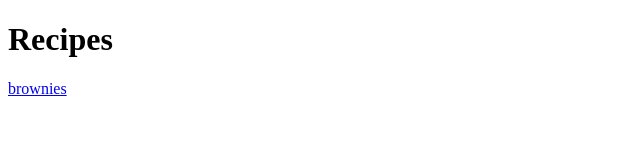
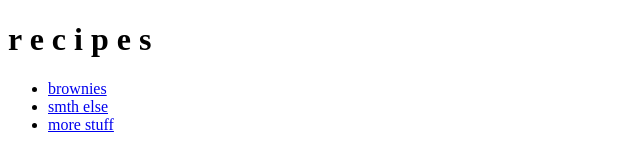
Before and after one commit to xoctavio/odin-recipes-02, a plain HTML site: page index.html in a window 1280 px wide. Shown: the whole page, without its empty margins (0-640 px from the left). Drawn offline with Linux system fonts and the light colour scheme.

Commit message:
Edit index.html title and content
- Edited title and h1
- Added placeholders for more recipes and placed all recipes in unordered list

```diff
--- a/index.html
+++ b/index.html
@@ -4,11 +4,16 @@
  <meta charset="UTF-8">
  <meta http-equiv="X-UA-Compatible" content="IE=edge">
  <meta name="viewport" content="width=device-width, initial-scale=1.0">
- <title>Odin Recipes</title>
+ <title>odin recipes</title>
 </head>
 <body>
- <h1>Recipes</h1>
+ <h1>r e c i p e s</h1>
 
- <a href="./recipes/brownies.html">brownies</a>
+ <ul>
+  <li><a href="./recipes/brownies.html">brownies</a></li>
+  <li><a href="#">smth else</a></li>
+  <li><a href="#">more stuff</a></li>
+ </ul>
+
 </body>
 </html>
```
